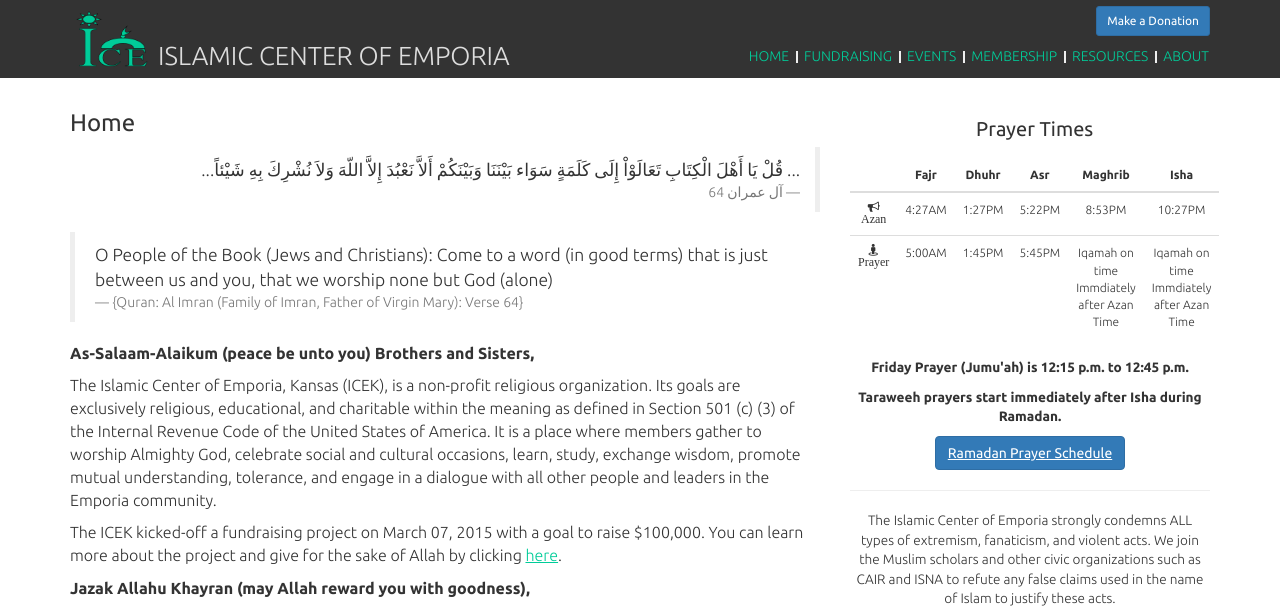
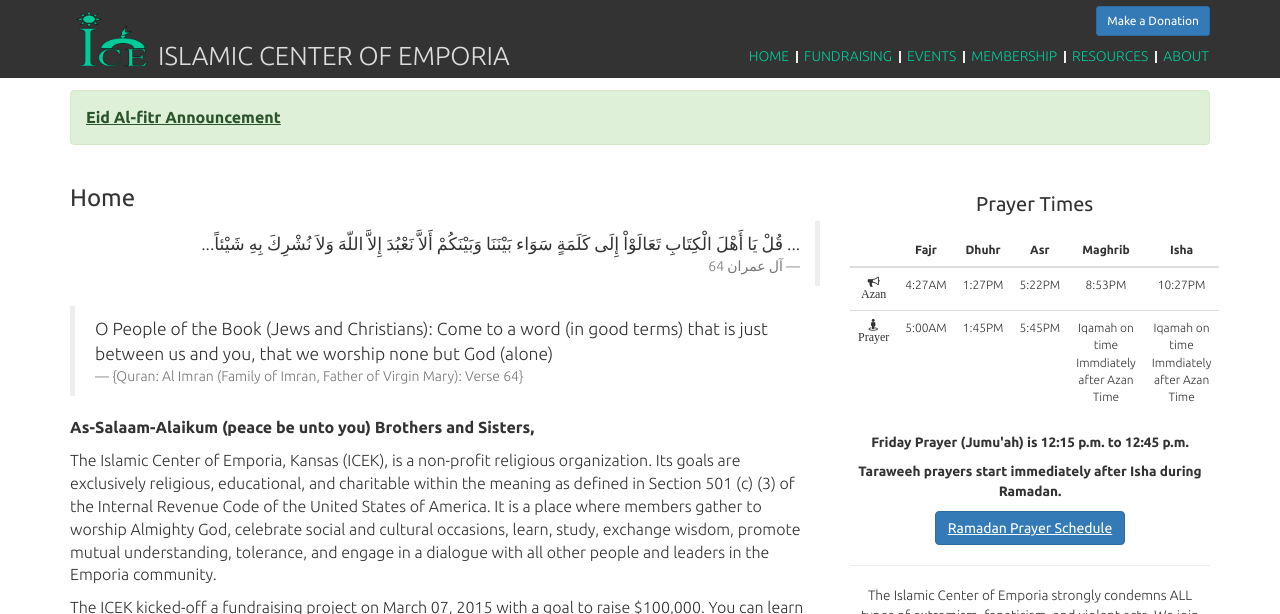
Before and after one commit to fourfridays/fourfridays.github.io, a Jekyll site: the page built from 1-index.html, in a window 1280 px wide, cut to the strip 0-614 px from the top of the page. Built offline with Jekyll 4.4.1, drawn with Linux system fonts in a browser that asks for light colours; nearby versions of some CDN libraries.

Commit message:
eid al-fitr alert

```diff
--- a/_layouts/default.html
+++ b/_layouts/default.html
@@ -8,6 +8,11 @@
     {% include header.html %}
 
     <div class="container">
+
+    <div class="alert alert-success" role="alert">
+      <a href="/events/" class="alert-link">Eid Al-fitr Announcement</a>
+    </div>
+
       <div class="row">
         {{ content }}
       </div>
```
